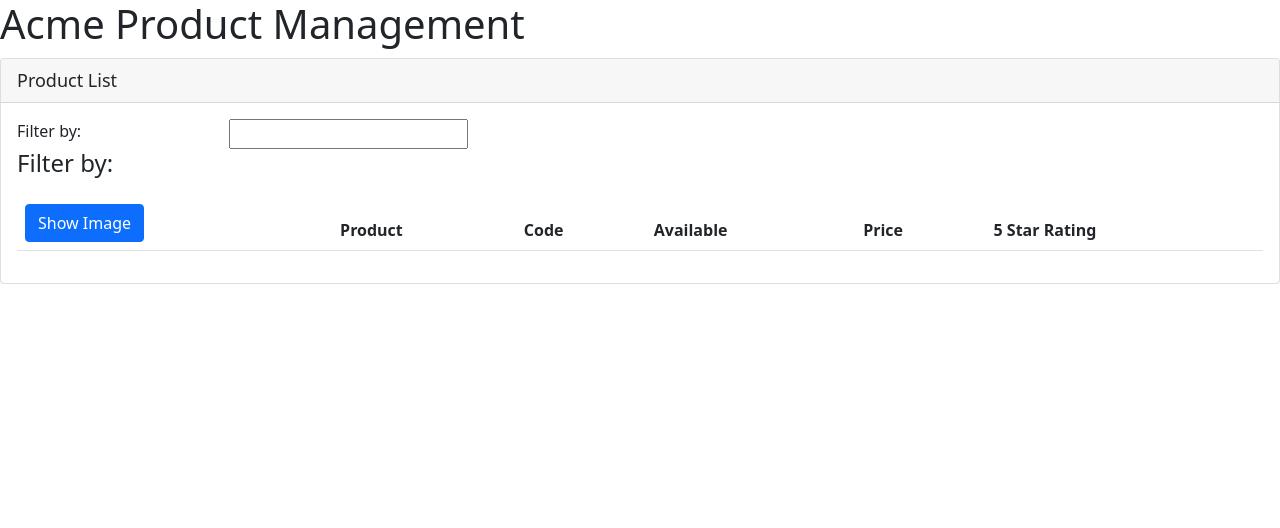
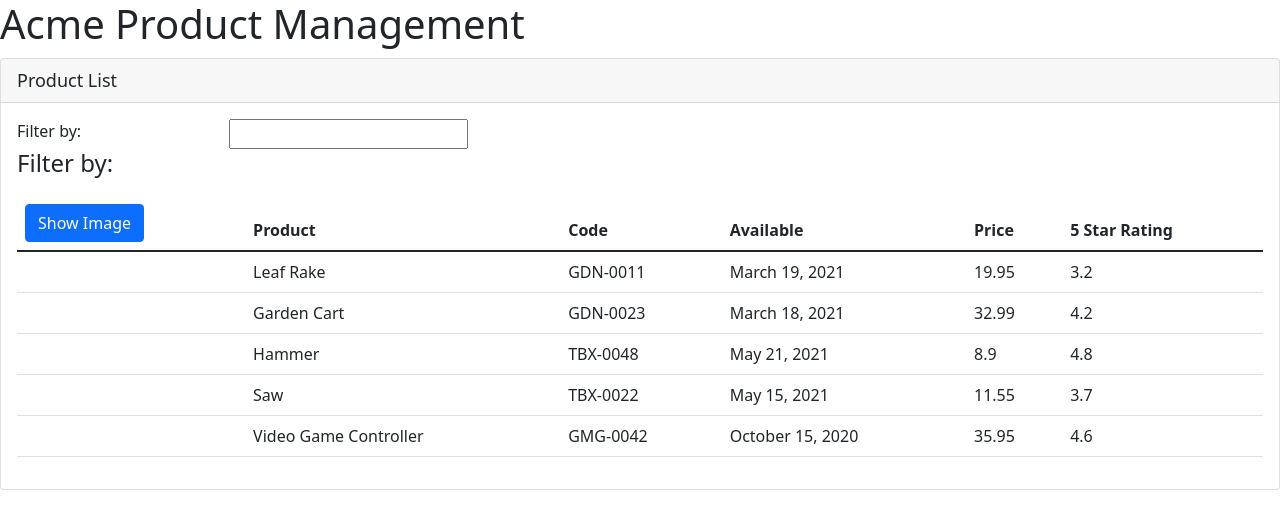
Before and after one commit to CubicleJockey/PluralSight-Angular, an Angular app in the folder apm-sample-app/: page / in a window 1280 px wide. Shown: the top 528 px of the page. Built offline with nearby package versions, Linux system fonts and the light colour scheme.

Commit message:
Check-point
Finished up the Component and Directives getting-started.

```diff
--- a/apm-sample-app/src/app/products/product-list.component.html
+++ b/apm-sample-app/src/app/products/product-list.component.html
@@ -1,7 +1,5 @@
 <div class="card">
-    <div class="card-header">
-        Product List
-    </div>
+    <div class="card-header">{{pageTitle}}</div>
     <div class="card-body">
         <div class="row">
             <div class="col-md-2">Filter by:</div>
@@ -14,7 +12,7 @@
                 <h4>Filter by:</h4>
             </div>
         </div>
-        <div class="table-responsive">
+        <div class="table-responsive" *ngIf='products.length'>
             <table class="table">
                 <thead>
                     <tr>
@@ -29,7 +27,14 @@
                     </tr>
                 </thead>
                 <tbody>
-
+                    <tr *ngFor='let product of products'>
+                        <td></td>
+                        <td>{{product.name}}</td>
+                        <td>{{product.code}}</td>
+                        <td>{{product.releaseDate}}</td>
+                        <td>{{product.price}}</td>
+                        <td>{{product.starRating}}</td>
+                    </tr>
                 </tbody>
             </table>
         </div>
--- a/apm-sample-app/src/app/products/product-list.component.ts
+++ b/apm-sample-app/src/app/products/product-list.component.ts
@@ -6,4 +6,56 @@ import { Component } from '@angular/core';
 })
 export class ProductListComponent{
     pageTitle: string = 'Product List';
+    products: any[] = [
+        {
+            "id": 1,
+            "name": "Leaf Rake",
+            "code": "GDN-0011",
+            "releaseDate": "March 19, 2021",
+            "description": "Leaf rake with 48-inch wooden handle.",
+            "price": 19.95,
+            "starRating": 3.2,
+            "imageUrl": "assets/images/leaf_rake.png"
+          },
+          {
+            "id": 2,
+            "name": "Garden Cart",
+            "code": "GDN-0023",
+            "releaseDate": "March 18, 2021",
+            "description": "15 gallon capacity rolling garden cart",
+            "price": 32.99,
+            "starRating": 4.2,
+            "imageUrl": "assets/images/garden_cart.png"
+          },
+          {
+            "id": 5,
+            "name": "Hammer",
+            "code": "TBX-0048",
+            "releaseDate": "May 21, 2021",
+            "description": "Curved claw steel hammer",
+            "price": 8.9,
+            "starRating": 4.8,
+            "imageUrl": "assets/images/hammer.png"
+          },
+          {
+            "id": 8,
+            "name": "Saw",
+            "code": "TBX-0022",
+            "releaseDate": "May 15, 2021",
+            "description": "15-inch steel blade hand saw",
+            "price": 11.55,
+            "starRating": 3.7,
+            "imageUrl": "assets/images/saw.png"
+          },
+          {
+            "id": 10,
+            "name": "Video Game Controller",
+            "code": "GMG-0042",
+            "releaseDate": "October 15, 2020",
+            "description": "Standard two-button video game controller",
+            "price": 35.95,
+            "starRating": 4.6,
+            "imageUrl": "assets/images/xbox-controller.png"
+          }
+    ];
 }
```
Also changed, not shown: apm-sample-app/src/api/products/products.json (+15 -15 lines), apm-sample-app/src/app/shared/star.component.html (added, +11 -0 lines).
